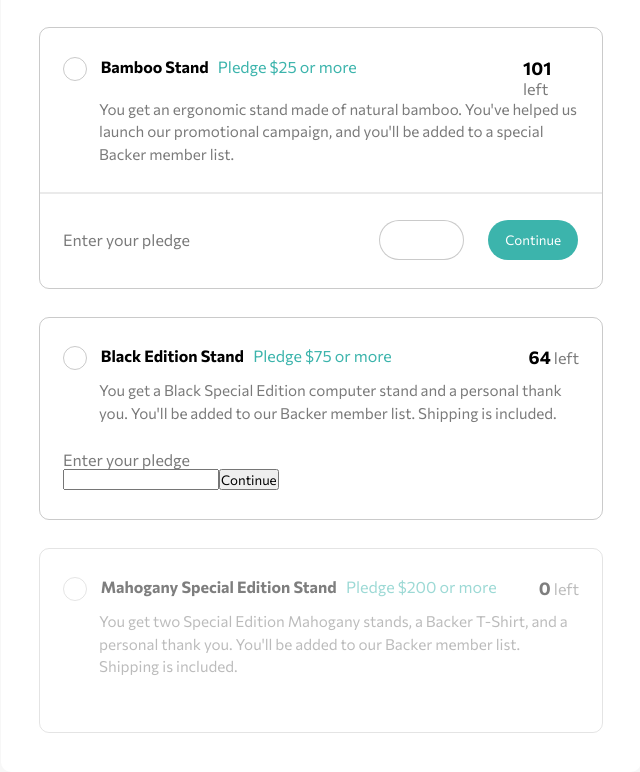
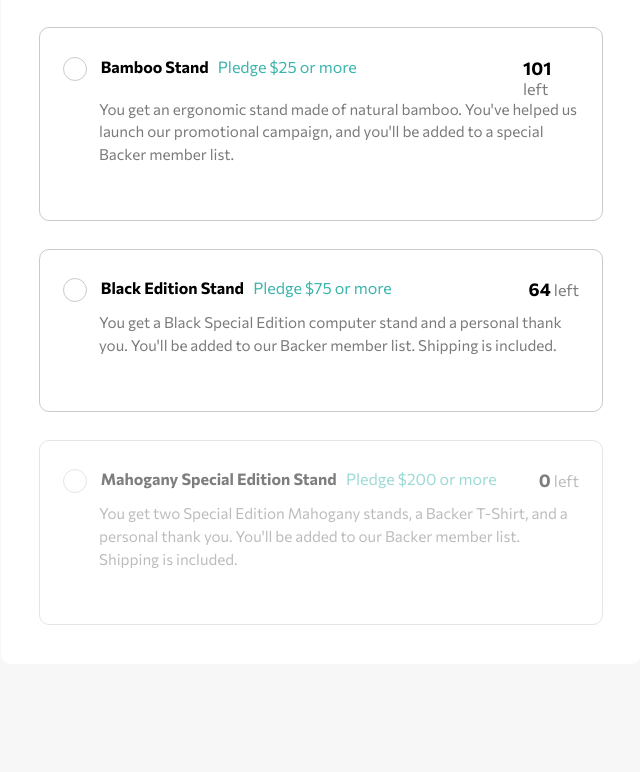
Before and after one commit to maberizk/crowdfunding-product-page, a React (Vite) app: page / in a window 1280 px wide. Shown: the part 2235-3007 px from the top of the page, without its empty margins (319-959 px from the left). After the commit the page ends 2899 px from the top, so only its background shows below. Built offline with nearby package versions, Linux system fonts and the light colour scheme.

Commit message:
pledge dropdown

```diff
--- a/src/App.css
+++ b/src/App.css
@@ -353,3 +353,13 @@ input[type="radio"]:checked {
   position: relative;
   opacity: 40%;
 }
+
+.pledgeDropdown {
+  transition: max-height 0.2s ease-in-out;
+  max-height: 0px;
+  overflow: hidden;
+}
+
+.pledgeDropdown.open {
+  max-height: 500px; /* adjust as needed */
+}
--- a/src/Modal.jsx
+++ b/src/Modal.jsx
@@ -1,6 +1,12 @@
-import React from "react";
+import React, { useState } from "react";
 
 const Modal = () => {
+  const [openDropdown, setOpenDropdown] = useState(null);
+
+  const handleRadioClick = (pledge) => {
+    setOpenDropdown(openDropdown === pledge ? null : pledge);
+  };
+
   return (
     <div className="modal">
       <div>
@@ -24,7 +30,12 @@ const Modal = () => {
       </div>
       <div className="donationOptions">
         <div className="pledgeNo">
-          <input type="radio" className="radioBtn"></input>
+          <input
+            type="radio"
+            className="radioBtn"
+            name="pledge"
+            onClick={() => handleRadioClick("no pledge")}
+          ></input>
           <h4>Pledge with no reward</h4>
         </div>
         <p className="description">
@@ -36,7 +47,11 @@ const Modal = () => {
       <div className="donationOptions">
         <div className="donationHeader">
           <div className="headerLeft">
-            <input type="radio"></input>
+            <input
+              type="radio"
+              onClick={() => handleRadioClick("Bamboo Stand")}
+              name="pledge"
+            ></input>
             <h4>Bamboo Stand</h4>
             <p className="cyanText">Pledge $25 or more</p>
           </div>
@@ -49,19 +64,33 @@ const Modal = () => {
           launch our promotional campaign, and you'll be added to a special
           Backer member list.
         </p>
+        <div
+          className={`pledgeDropdown ${
+            openDropdown === "Bamboo Stand" ? "open" : ""
+          }`}
+        >
           <div className="line"></div>
           <div className="pledge">
             <p>Enter your pledge</p>
             <div className="input">
-            <input type="text" className="pledgeInput"></input>
+              <input
+                type="text"
+                placeholder="$25"
+                className="pledgeInput"
+              ></input>
               <button className="continueBtn">Continue</button>
+            </div>
           </div>
         </div>
       </div>
       <div className="donationOptions">
         <div className="donationHeader">
           <div className="headerLeft">
-            <input type="radio"></input>
+            <input
+              type="radio"
+              name="pledge"
+              onClick={() => handleRadioClick("Black Edition Stand")}
+            ></input>
             <h4>Black Edition Stand</h4>
             <p className="cyanText">Pledge $75 or more</p>
           </div>
@@ -73,18 +102,29 @@ const Modal = () => {
           You get a Black Special Edition computer stand and a personal thank
           you. You'll be added to our Backer member list. Shipping is included.
         </p>
-        <div>
+        <div
+          className={`pledgeDropdown ${
+            openDropdown === "Black Edition Stand" ? "open" : ""
+          }`}
+        >
+          <div className="line"></div>
+          <div className="pledge">
             <p>Enter your pledge</p>
-          <div>
-            <input type="text"></input>
-            <button>Continue</button>
+            <div className="input">
+              <input
+                type="text"
+                placeholder="$75"
+                className="pledgeInput"
+              ></input>
+              <button className="continueBtn">Continue</button>
+            </div>
           </div>
         </div>
       </div>
       <div className="donationOptions soldOut">
         <div className="donationHeader">
           <div className="headerLeft">
-            <input type="radio"></input>
+            <input type="radio" name="pledge" disabled></input>
             <h4>Mahogany Special Edition Stand</h4>
             <p className="cyanText">Pledge $200 or more</p>
           </div>
```
Lines whose indentation alone changed are shown as unchanged.
